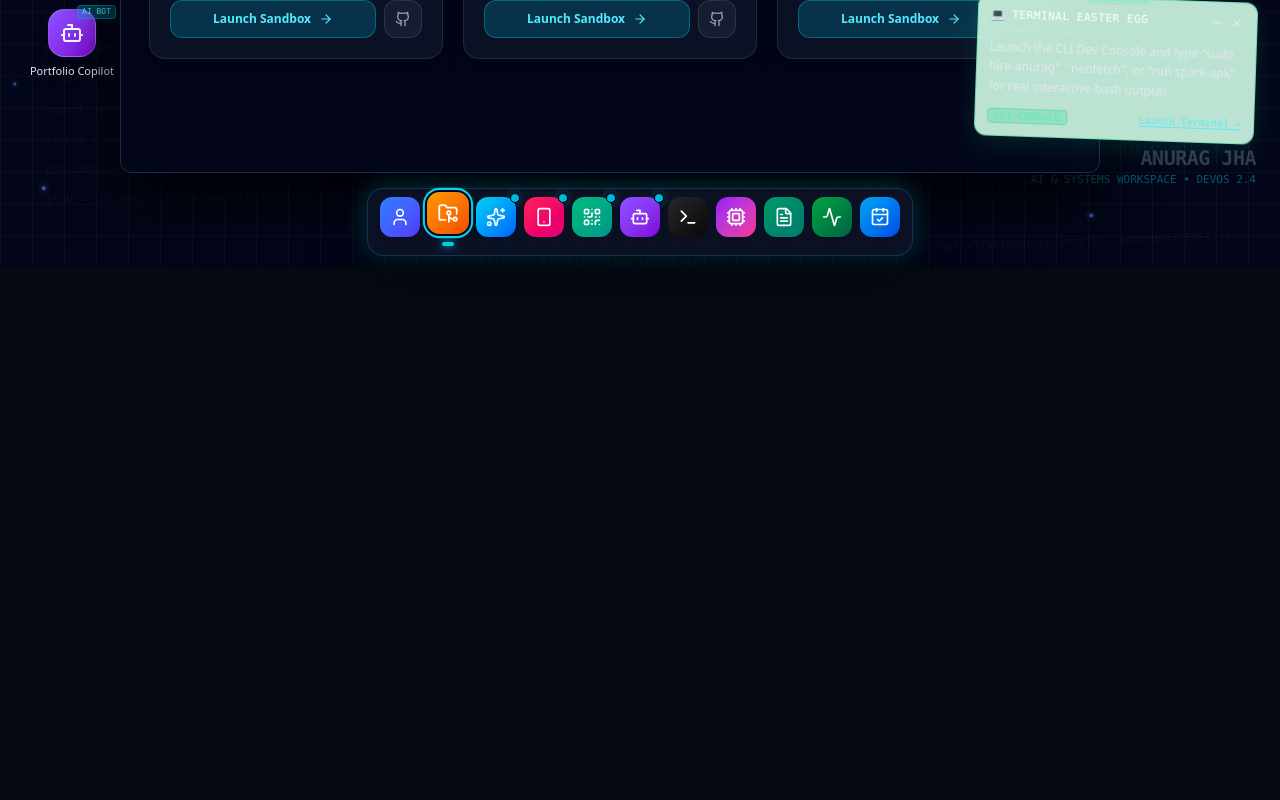
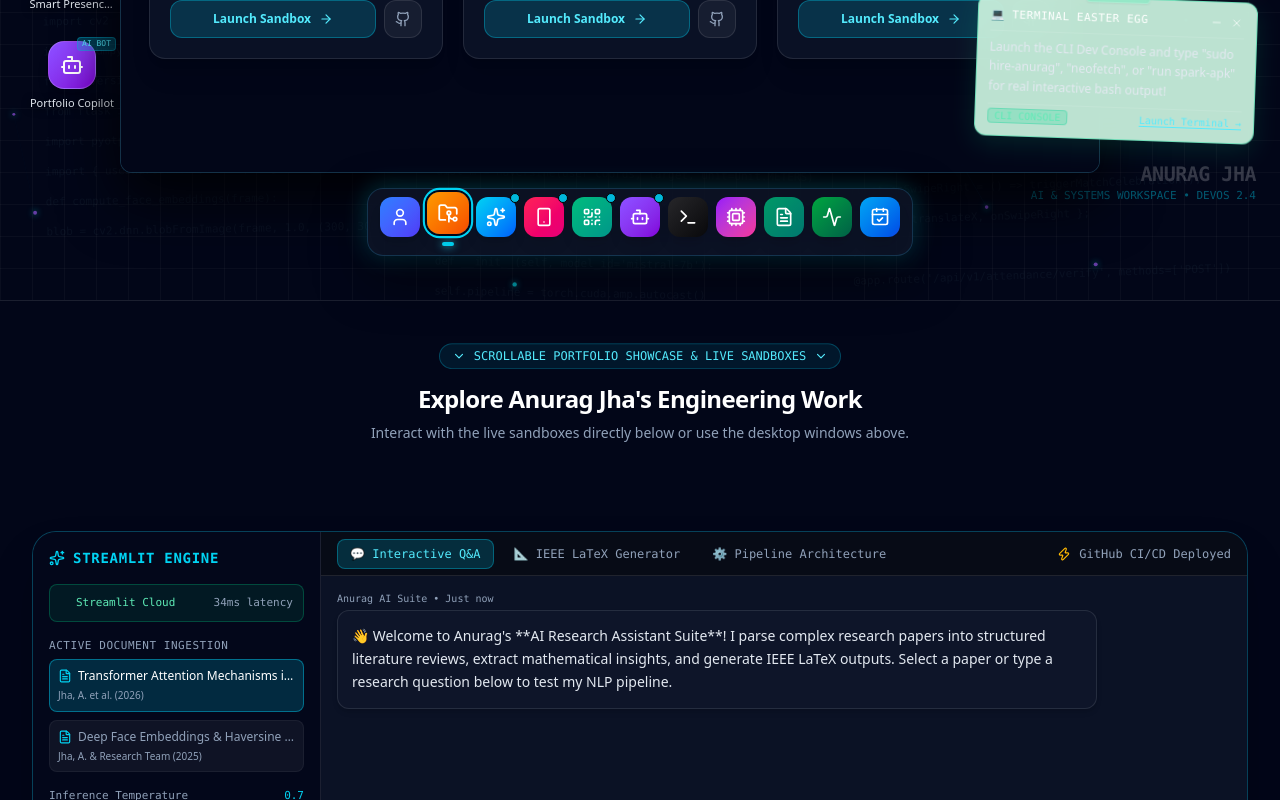
Before and after one commit to anuragjha2307-del/portfolio, a Next.js app: page / in a window 1280 px wide. Shown: the part 532-1332 px from the top of the page. Before the commit the page ends 800 px from the top, so only its background shows below. Built offline with nearby package versions, Linux system fonts and the light colour scheme.

Commit message:
feat: enable full vertical page scrolling with PortfolioShowcase below desktop OS

```diff
--- a/src/app/globals.css
+++ b/src/app/globals.css
@@ -45,28 +45,16 @@
 
 html, body {
   width: 100%;
+  min-height: 100%;
   margin: 0;
   padding: 0;
   background-color: var(--os-bg);
   color: var(--os-text);
   font-family: -apple-system, BlinkMacSystemFont, 'Segoe UI', Roboto, 'Helvetica Neue', Arial, sans-serif;
   overflow-x: hidden;
-}
-
-@media (min-width: 768px) {
-  html, body {
-    height: 100%;
-    overflow: hidden;
-    user-select: none;
-  }
-}
-
-@media (max-width: 767px) {
-  html, body {
-    min-height: 100%;
-    overflow-y: auto !important;
-    -webkit-overflow-scrolling: touch;
-  }
+  overflow-y: auto !important;
+  -webkit-overflow-scrolling: touch;
+  scroll-behavior: smooth;
 }
 
 /* Custom glassmorphism utilities */
--- a/src/app/page.tsx
+++ b/src/app/page.tsx
@@ -20,6 +20,7 @@
 import { SystemHealthApp } from '@/components/apps/SystemHealthApp';
 import { ContactApp } from '@/components/apps/ContactApp';
 import { MobileLauncher } from '@/components/mobile/MobileLauncher';
+import { PortfolioShowcase } from '@/components/showcase/PortfolioShowcase';
 
 import { AppId, ThemeMode, WindowState } from '@/types/os';
 import { sound } from '@/lib/sound';
@@ -232,8 +233,9 @@
   }
 
   return (
-    <main className="relative h-full w-full overflow-hidden bg-slate-950 font-sans select-none">
-      {/* OS Top Menu Bar */}
+    <main className="relative min-h-screen w-full bg-slate-950 font-sans overflow-x-hidden">
+      {/* OS Top Menu Bar (Sticky at top) */}
+      <div className="sticky top-0 z-50">
         <MenuBar
           activeAppTitle={activeWindowTitle}
           currentTheme={theme}
@@ -242,9 +244,13 @@
           onOpenCommandPalette={() => setIsCommandPaletteOpen(true)}
           onSwitchToMobile={() => setIsMobileMode(true)}
         />
+      </div>
 
       {/* Interactive Desktop Canvas */}
       <Desktop onOpenApp={handleOpenApp} onThemeChange={(newTheme) => setTheme(newTheme)} />
+
+      {/* Scrollable Portfolio Showcase & Live Sandboxes */}
+      <PortfolioShowcase onOpenApp={handleOpenApp} />
 
       {/* Window Manager Canvas */}
       {(Object.keys(windows) as AppId[]).map((id) => {
--- a/src/components/mobile/MobileLauncher.tsx
+++ b/src/components/mobile/MobileLauncher.tsx
@@ -211,7 +211,7 @@
   const activeAppMeta = apps.find((a) => a.id === activeApp);
 
   return (
-    <div className="relative min-h-screen w-full bg-slate-950 text-slate-100 flex flex-col font-sans select-none overflow-x-hidden overflow-y-auto pb-24 touch-pan-y overscroll-y-contain">
+    <div className="relative min-h-screen w-full bg-slate-950 text-slate-100 flex flex-col font-sans select-none pb-28">
       {/* 1. Mobile Status & Control Bar */}
       <header className="sticky top-0 z-40 h-12 w-full bg-slate-950/90 backdrop-blur-xl border-b border-white/10 px-4 flex items-center justify-between text-xs">
         <div className="flex items-center gap-2 font-mono">
--- a/src/components/os/Desktop.tsx
+++ b/src/components/os/Desktop.tsx
@@ -125,7 +125,7 @@
     <div
       onContextMenu={handleContextMenu}
       onClick={closeContextMenu}
-      className="absolute inset-0 pt-10 pb-20 px-4 sm:px-6 overflow-x-hidden overflow-y-auto md:overflow-hidden touch-pan-y flex flex-col justify-between cyber-grid select-none"
+      className="relative min-h-screen pt-10 pb-24 px-4 sm:px-6 overflow-hidden flex flex-col justify-between cyber-grid select-none"
     >
       {/* Visual Depth: Ambient Cursor Follower, Interactive Particle Mesh, and Code Watermarks */}
       <BackgroundCanvas />
--- /dev/null
+++ b/src/components/showcase/PortfolioShowcase.tsx
@@ -0,0 +1,121 @@
+'use client';
+
+import React from 'react';
+import {
+  Sparkles,
+  Smartphone,
+  QrCode,
+  Cpu,
+  FileText,
+  Activity,
+  CalendarCheck,
+  ArrowDown,
+  ExternalLink,
+  ChevronDown
+} from 'lucide-react';
+import { sound } from '@/lib/sound';
+import { AppId } from '@/types/os';
+import { PERSONAL_INFO } from '@/data/portfolioData';
+
+// Applications to embed directly in page flow
+import { AIAssistantApp } from '@/components/apps/AIAssistantApp';
+import { SparkMobileApp } from '@/components/apps/SparkMobileApp';
+import { SmartPresenceApp } from '@/components/apps/SmartPresenceApp';
+import { TechRadarApp } from '@/components/apps/TechRadarApp';
+import { ResumeStudioApp } from '@/components/apps/ResumeStudioApp';
+import { SystemHealthApp } from '@/components/apps/SystemHealthApp';
+import { ContactApp } from '@/components/apps/ContactApp';
+
+interface PortfolioShowcaseProps {
+  onOpenApp?: (id: AppId) => void;
+}
+
+export const PortfolioShowcase: React.FC<PortfolioShowcaseProps> = ({ onOpenApp }) => {
+  return (
+    <div className="relative z-10 w-full bg-slate-950 text-slate-100 flex flex-col gap-16 px-4 sm:px-8 py-12 border-t border-white/10 select-text">
+      {/* Scroll Indicator Divider */}
+      <div className="flex flex-col items-center justify-center text-center gap-2 mb-6">
+        <div className="flex items-center gap-2 px-3 py-1 rounded-full bg-cyan-500/10 border border-cyan-500/30 text-cyan-300 font-mono text-xs animate-bounce">
+          <ChevronDown className="w-3.5 h-3.5" />
+          <span>SCROLLABLE PORTFOLIO SHOWCASE & LIVE SANDBOXES</span>
+          <ChevronDown className="w-3.5 h-3.5" />
+        </div>
+        <h2 className="text-xl sm:text-2xl font-black text-white tracking-tight">
+          Explore Anurag Jha&apos;s Engineering Work
+        </h2>
+        <p className="text-xs sm:text-sm text-slate-400 max-w-xl">
+          Interact with the live sandboxes directly below or use the desktop windows above.
+        </p>
+      </div>
+
+      {/* 1. AI Research Assistant Suite Showcase */}
+      <section id="ai-assistant-section" className="rounded-3xl border border-cyan-500/30 bg-slate-900/60 shadow-2xl overflow-hidden">
+        <div className="h-600 sm:h-[640px]">
+          <AIAssistantApp />
+        </div>
+      </section>
+
+      {/* 2. Spark Dating App Mobile Simulator Showcase */}
+      <section id="spark-mobile-section" className="rounded-3xl border border-rose-500/30 bg-slate-900/60 shadow-2xl overflow-hidden">
+        <div className="h-640 sm:h-[680px]">
+          <SparkMobileApp />
+        </div>
+      </section>
+
+      {/* 3. Smart Presence QR & Biometrics Showcase */}
+      <section id="smart-presence-section" className="rounded-3xl border border-emerald-500/30 bg-slate-900/60 shadow-2xl overflow-hidden">
+        <div className="h-640 sm:h-[680px]">
+          <SmartPresenceApp />
+        </div>
+      </section>
+
+      {/* 4. Interactive Architecture & Tech Radar */}
+      <section id="tech-radar-section" className="rounded-3xl border border-purple-500/30 bg-slate-900/60 shadow-2xl overflow-hidden">
+        <div className="h-560 sm:h-[620px]">
+          <TechRadarApp onOpenApp={onOpenApp} />
+        </div>
+      </section>
+
+      {/* 5. Dynamic ATS Resume Studio */}
+      <section id="resume-studio-section" className="rounded-3xl border border-amber-500/30 bg-slate-900/60 shadow-2xl overflow-hidden">
+        <div className="h-640 sm:h-[700px]">
+          <ResumeStudioApp />
+        </div>
+      </section>
+
+      {/* 6. DevOps System Health & Telemetry */}
+      <section id="system-health-section" className="rounded-3xl border border-green-500/30 bg-slate-900/60 shadow-2xl overflow-hidden">
+        <div className="h-500 sm:h-[540px]">
+          <SystemHealthApp />
+        </div>
+      </section>
+
+      {/* 7. Direct WhatsApp & 15-Minute Discovery Call */}
+      <section id="contact-section" className="rounded-3xl border border-sky-500/30 bg-slate-900/60 shadow-2xl overflow-hidden">
+        <div className="h-540 sm:h-[580px]">
+          <ContactApp />
+        </div>
+      </section>
+
+      {/* Footer */}
+      <footer className="pt-8 border-t border-white/10 flex flex-col sm:flex-row items-center justify-between gap-4 text-xs text-slate-400 font-mono">
+        <div>
+          <span className="text-white font-bold">{PERSONAL_INFO.name}</span> • {PERSONAL_INFO.title}
+        </div>
+        <div className="flex items-center gap-4">
+          <a href={PERSONAL_INFO.github} target="_blank" rel="noreferrer" className="hover:text-cyan-400 transition">
+            GitHub
+          </a>
+          <span>•</span>
+          <a href={PERSONAL_INFO.linkedin} target="_blank" rel="noreferrer" className="hover:text-cyan-400 transition">
+            LinkedIn
+          </a>
+          <span>•</span>
+          <a href={PERSONAL_INFO.whatsapp} target="_blank" rel="noreferrer" className="text-emerald-400 hover:underline">
+            WhatsApp Direct
+          </a>
+        </div>
+      </footer>
+    </div>
+  );
+};
```
Lines whose indentation alone changed are shown as unchanged.
